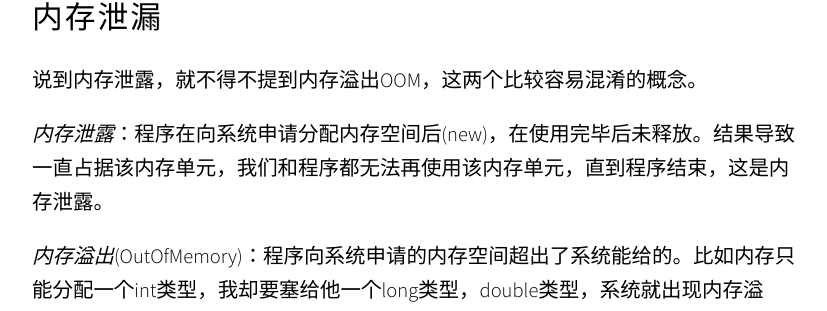
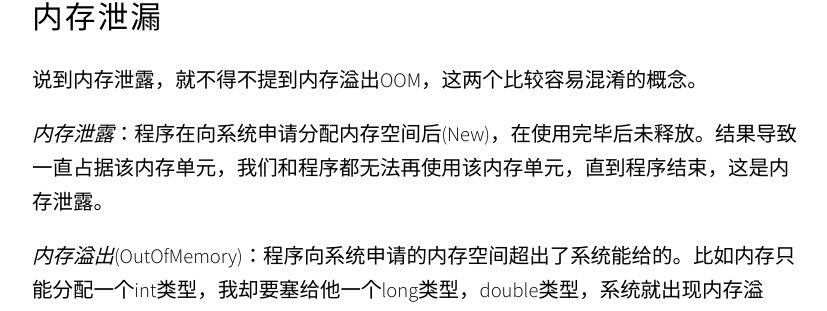
Before and after one commit to qydq/qydq.github.io, a Jekyll site: the page built from _posts/2017-09-25-Android内存泄漏分析与解决办法（持新）。.md, in a window 1280 px wide and 900 px high, scrolled down 4480 px. Shown: the part 139-450 px from the top of the window, without its empty margins (224-1051 px from the left). Built offline with Jekyll 4.4.1, drawn with Linux system fonts in a browser that asks for light colours; some web fonts are replaced; some of the changed text lies outside the part shown.

```diff
--- a/_posts/2017-09-25-Android内存泄漏分析与解决办法（持新）。.md
+++ b/_posts/2017-09-25-Android内存泄漏分析与解决办法（持新）。.md
@@ -34,7 +34,7 @@ ANR真没什么可说的，以这个为契入点，文章会一步一步的探
 
 说到内存泄露，就不得不提到内存溢出OOM，这两个比较容易混淆的概念。
 
-***内存泄露***：程序在向系统申请分配内存空间后(new)，在使用完毕后未释放。结果导致一直占据该内存单元，我们和程序都无法再使用该内存单元，直到程序结束，这是内存泄露。
+***内存泄露***：程序在向系统申请分配内存空间后(New)，在使用完毕后未释放。结果导致一直占据该内存单元，我们和程序都无法再使用该内存单元，直到程序结束，这是内存泄露。
 
 ***内存溢出***(OutOfMemory)：程序向系统申请的内存空间超出了系统能给的。比如内存只能分配一个int类型，我却要塞给他一个long类型，double类型，系统就出现内存溢出，不够用的情况。
 
```
